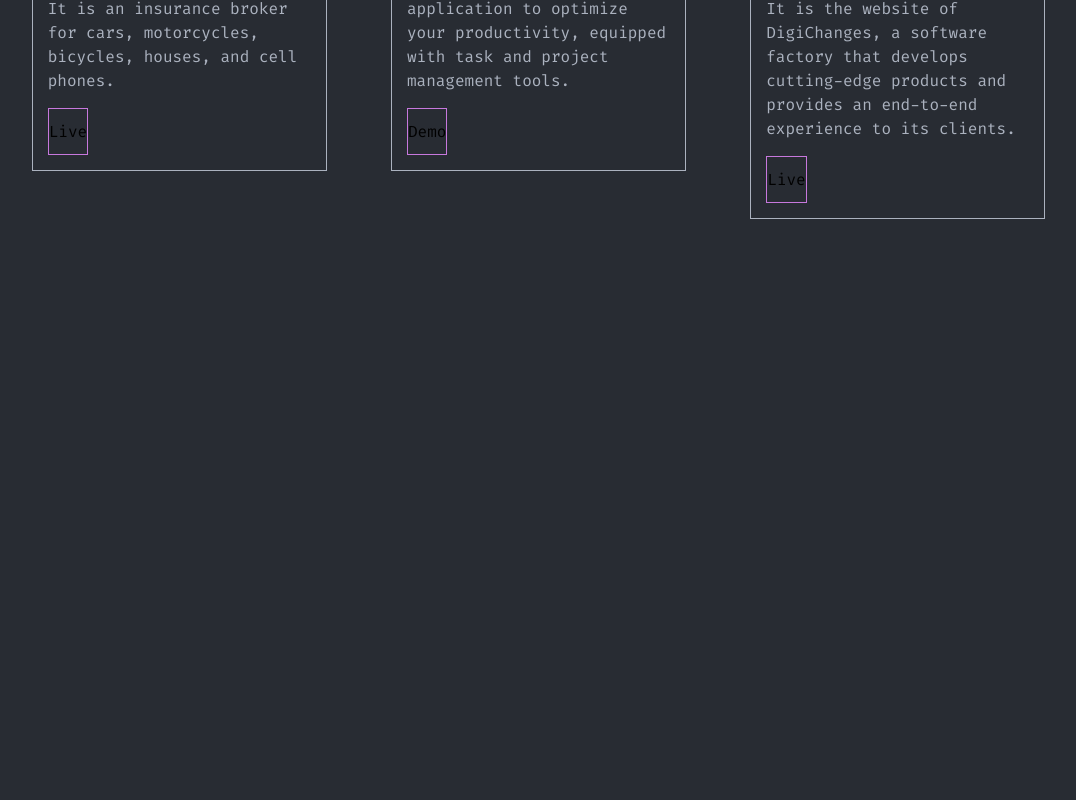
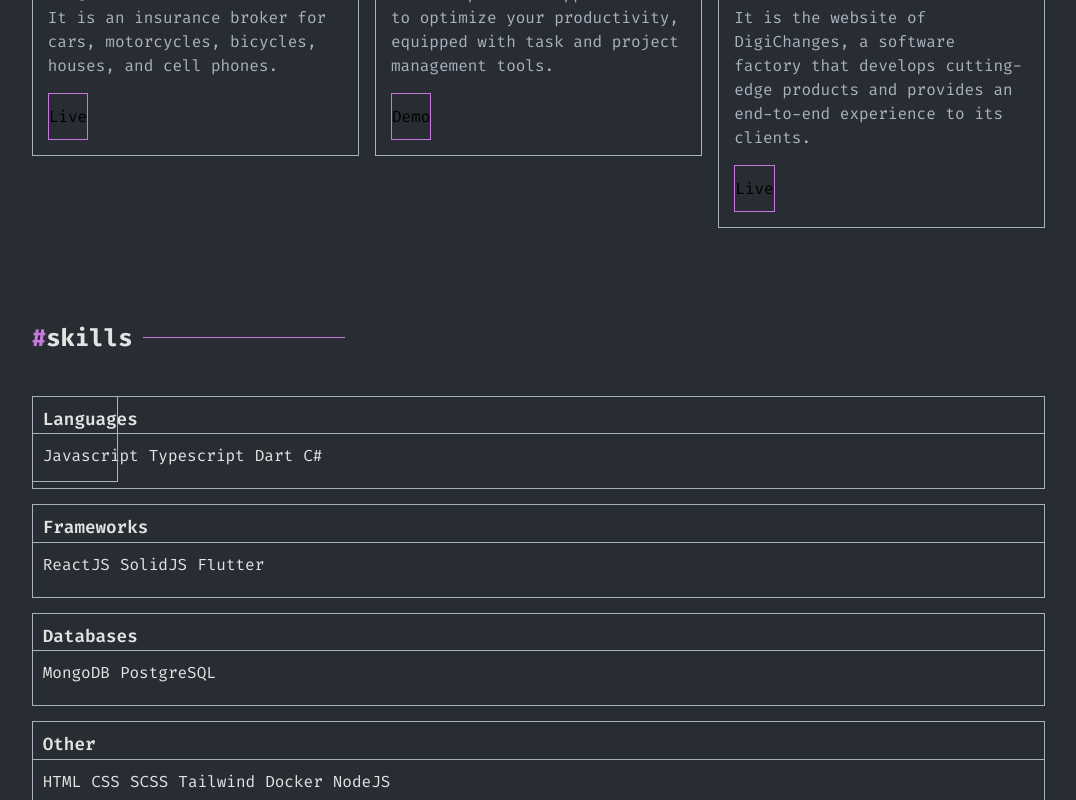
Before and after one commit to julian-saez/portfolio2024, a React (Vite) app: page / in a window 1280 px wide. Shown: the part 1351-2151 px from the top of the page, without its empty margins (95-1171 px from the left). Before the commit the page ends 1671 px from the top, so only its background shows below. Built offline with nearby package versions, Linux system fonts and the light colour scheme.

Commit message:
feat: add skills table and skills section

```diff
--- /dev/null
+++ b/src/atoms/SkillsTable/SkillsTable.jsx
@@ -0,0 +1,18 @@
+import styles from './SkillsTable.module.css';
+
+const SkillsTable = ({ title, skills }) => {
+    return(
+        <div className={ styles.skills_table }>
+            <span className={ styles.skills_title }>{ title }</span>
+            <div className={ styles.skills_list }>
+                {
+                    skills.map(skill => (
+                        <span className={ styles.skill_item }>{ skill }</span>
+                    ))
+                }
+            </div>
+        </div>
+    )
+}
+
+export default SkillsTable;
--- /dev/null
+++ b/src/atoms/SkillsTable/SkillsTable.module.css
@@ -0,0 +1,20 @@
+.skills_table {
+    border: 1px solid var(--gray-color);
+    padding: 10px 0;
+    margin: 15px 0;
+}
+
+.skills_title {
+    font-weight: 600;
+    font-size: 1.1rem;
+    padding: 10px;
+}
+
+.skills_list {
+    border-top: 1px solid var(--gray-color);
+    padding: 10px;
+}
+
+.skill_item {
+    padding-right: 10px;
+}
--- a/src/templates/Home/Home.jsx
+++ b/src/templates/Home/Home.jsx
@@ -1,11 +1,14 @@
 import Presentation from '../../templates/Home/organisms/presentation/Presentation';
 import Projects from './organisms/Projects/Projects';
+import Skills from './organisms/Skills/Skills';
+import './home.css';
 
 const Home = () => {
     return(
         <>
             <Presentation />
             <Projects />
+            <Skills />
         </>
     );
 }
--- /dev/null
+++ b/src/templates/Home/home.css
@@ -0,0 +1,34 @@
+.division_line_section {
+    height: 1px;
+    margin-left: 10px;
+    background-color: var(--primary-color);
+}
+
+.line_sm {
+    width: 20%;
+}
+
+.line_md {
+    width: 40%;
+}
+
+.line_lg {
+    width: 70%;
+}
+
+.header_section {
+    display: flex;
+    align-items: center;
+}
+
+@media screen and (min-width: 960px) {
+    .header_section {
+        margin-bottom: 40px;
+    }
+}
+
+@media screen and (max-width: 960px) {
+    .projects_section {
+        padding-bottom: 130px;
+    }
+}
--- a/src/templates/Home/organisms/Projects/Projects.jsx
+++ b/src/templates/Home/organisms/Projects/Projects.jsx
@@ -4,6 +4,7 @@
 import CuponstarCover from '../../../../assets/CuponstarCover.png';
 import DGCCover from '../../../../assets/DGCCover.png';
 import ProjectCard from '../../../../atoms/ProjectCard/ProjectCard';
+import '../../home.css';
 
 const Projects = () => {
     const projectsList = [
@@ -38,9 +39,9 @@
     return(
         <section id='projects' className={ styles.projects_section }>
             <div>
-                <div className={ styles.header_section }>
+                <div className='header_section'>
                     <h2><span className='highlighted-words'>#</span>projects</h2>
-                    <div className={ styles.division_line_section }></div>
+                    <div className='division_line_section line_md'></div>
                 </div>
                 {/* TODO: Descomentar este fragmento cuando tengamos lista la pagina de works */}
                 {/* <div className={ styles.view_all_projects }>
--- a/src/templates/Home/organisms/Projects/Projects.module.css
+++ b/src/templates/Home/organisms/Projects/Projects.module.css
@@ -1,9 +1,3 @@
-.division_line_section {
-    height: 1px;
-    margin-left: 10px;
-    background-color: var(--primary-color);
-}
-
 .header_section {
     display: flex;
     align-items: center;
@@ -21,8 +15,8 @@
         margin-bottom: 40px;
     }
 
-    .division_line_section {
-        width: 100%;
+    .projects_section .division_line_section {
+        width: 40%;
     }
 
     .view_all_btn_pc_mobile {
@@ -34,7 +28,7 @@
         max-width: 100%;
         display: grid;
         grid-template-columns: repeat(3, 1fr);
-        column-gap: 4em;
+        column-gap: 1em;
     }
 }
 
@@ -43,7 +37,7 @@
         padding-bottom: 130px;
     }
 
-    .division_line_section {
+    .projects_section .division_line_section {
         width: 80%;
     }
 
--- /dev/null
+++ b/src/templates/Home/organisms/Skills/Skills.jsx
@@ -0,0 +1,46 @@
+import styles from './Skills.module.css';
+import '../../home.css';
+import Cube from '../../../../atoms/vectors/Cube';
+import Square from '../../../../atoms/vectors/Square';
+import DotsSquare from '../../../../atoms/vectors/DotsSquare';
+import SkillsTable from '../../../../atoms/SkillsTable/SkillsTable';
+
+const Skills = () => {
+    const languagesList = ['Javascript', 'Typescript', 'Dart', 'C#'];
+    const databasesList = ['MongoDB', 'PostgreSQL'];
+    const toolsList = ['VSC', 'PHPStorm', 'Git', 'GitHub', 'Android Studio', 'Figma', 'YouTrack', 'Notion'];
+    const otherList = ['HTML', 'CSS', 'SCSS', 'Tailwind', 'Docker', 'NodeJS'];
+    const frameworksList = ['ReactJS', 'SolidJS', 'Flutter'];
+    return(
+        <section id='skills' className={ styles.skills_section }>
+            <div className='header_section'>
+                <h2><span className='highlighted-words'>#</span>skills</h2>
+                <div className='division_line_section line_sm'></div>
+            </div>
+            <div className={ styles.vectors_in_skills_section }>
+                <div className={ styles.v_skills_cube }>
+                    <Cube />
+                </div>
+                <div className={ styles.v_skills_square }>
+                    <Square />
+                </div>
+                <div className={ styles.v_skills_dots_square_1 }>
+                    <DotsSquare />
+                </div>
+                <div className={ styles.v_skills_dots_square_2 }>
+                    <DotsSquare />
+                </div>
+            </div>
+
+            <div>
+                <SkillsTable title='Languages' skills={ languagesList } />
+                <SkillsTable title='Frameworks' skills={ frameworksList } />
+                <SkillsTable title='Databases' skills={ databasesList } />
+                <SkillsTable title='Other' skills={ otherList } />
+                <SkillsTable title='Tools' skills={ toolsList } />
+            </div>
+        </section>
+    );
+}
+
+export default Skills;
--- /dev/null
+++ b/src/templates/Home/organisms/Skills/Skills.module.css
@@ -0,0 +1,28 @@
+.skills_section {
+    height: 60vh;
+}
+
+.vectors_in_skills_section {
+    position: relative;
+}
+
+.v_skills_cube,
+.v_skills_square,
+.v_skills_dots_square_1,
+.v_skills_dots_square_2 {
+    position: absolute;
+}
+
+@media screen and (max-width: 960px) {
+    .v_skills_cube {
+        width: 150px;
+        top: -100px;
+        right: -30px;
+    }
+
+    .v_skills_square {
+        width: 5px;
+        top: 30px;
+        right: 25px;
+    }
+}
```
